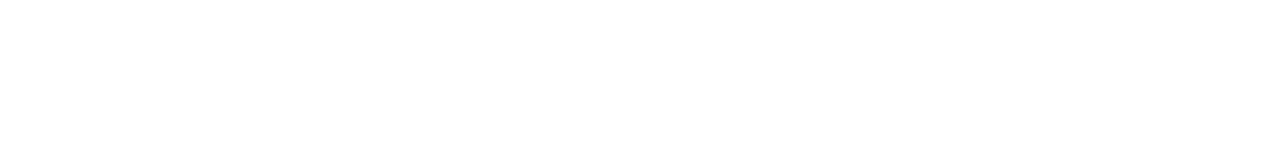
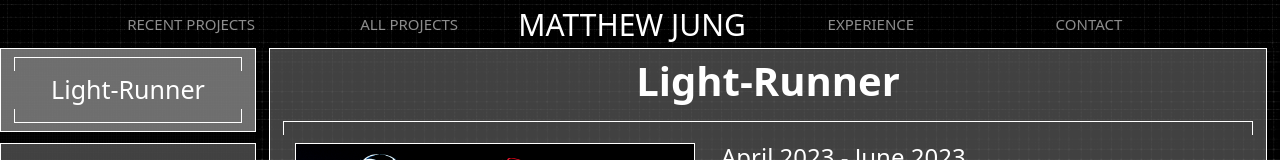
Before and after one commit to big-jungus/big-jungus.github.io, a React (Vite) app: page /portfolio/projects in a window 1280 px wide. Before the commit this address had no page. Shown: the top 160 px of the page. Built offline with nearby package versions, Linux system fonts and the light colour scheme.

Commit message:
holy shit

```diff
--- a/index.html
+++ b/index.html
@@ -7,7 +7,8 @@
     <title>Matthew Jung</title>
   </head>
   <body>
-    <div id="root"></div>
-    <script type="module" src="/src/main.tsx"></script>
+    <div id="root">
+      <script type="module" src="/src/main.tsx"></script>
+    </div>
   </body>
 </html>
--- a/src/App.tsx
+++ b/src/App.tsx
@@ -16,15 +16,15 @@
         <BrowserRouter>
             <Routes>
                 <Route
-                    path="/"
+                    path="/portfolio/"
                     element={ <Splash/> }
                 />
                 <Route
-                    path="/home"
+                    path="/portfolio/home"
                     element={ <Landing updateIndex={updateIndex} index={activeIndex}/> }
                 />
                 <Route
-                    path="/projects"
+                    path="/portfolio/projects"
                     element={ <ProjectsOverview
                                     index={activeIndex}
                                     updateIndex={updateIndex}
--- a/src/components/AllProjects/projectOverview.css
+++ b/src/components/AllProjects/projectOverview.css
@@ -1,5 +1,5 @@
 .pageContainer {
-    background-image: url(src/components/landing/images/gridbackground.jpg);
+    background-image: url(/images/gridbackground.jpg);
     background-size: 10%;
 }
 
@@ -58,7 +58,7 @@
     flex-direction: column;
     justify-content: space-between;
 
-    background-image: url(src/components/landing/images/gridbackground.jpg);
+    background-image: url(/images/gridbackground.jpg);
     background-size: 10%;
 }
 
@@ -164,7 +164,7 @@
     order: 1;
     flex: 4;
 
-    background-image: url(src/components/landing/images/gridbackground.jpg);
+    background-image: url(/images/gridbackground.jpg);
     background-size: 10%;
 }
 
--- a/src/components/landing/NavBar.tsx
+++ b/src/components/landing/NavBar.tsx
@@ -26,11 +26,11 @@
       <Container>
         <Navbar.Toggle aria-controls="basic-navbar-nav" />
         <Nav className="customNav" justify={true} fill={true}>
-            <Nav.Link href="#recent" onClick={() => navigate("/home#recent")}>RECENT PROJECTS</Nav.Link>
+            <Nav.Link href="#recent" onClick={() => navigate("/portfolio/home")}>RECENT PROJECTS</Nav.Link>
             <Nav.Link href="projects" onClick={() => onClick}>ALL PROJECTS</Nav.Link>
-            <Navbar.Brand href="#about" onClick={() => navigate("/home#about")}>MATTHEW JUNG</Navbar.Brand>
-            <Nav.Link href="#experience" onClick={() => navigate("/home#experience")}>EXPERIENCE</Nav.Link>
-            <Nav.Link href="#contact" onClick={() => navigate("/home#contact")}>CONTACT</Nav.Link>
+            <Navbar.Brand href="#about" onClick={() => navigate("/portfolio/home")}>MATTHEW JUNG</Navbar.Brand>
+            <Nav.Link href="#experience" onClick={() => navigate("/portfolio/home")}>EXPERIENCE</Nav.Link>
+            <Nav.Link href="#contact" onClick={() => navigate("/portfolio/home")}>CONTACT</Nav.Link>
           </Nav>
       </Container>
     </Navbar>
--- a/src/components/landing/css/stylesHome.css
+++ b/src/components/landing/css/stylesHome.css
@@ -6,7 +6,7 @@
     align-items: center;
     row-gap: 5vh;
 
-    background-image: url(public/images/gridbackground.jpg);
+    background-image: url(/images/gridbackground.jpg);
     background-size: 10%;
     background-attachment: fixed;
 }
```
